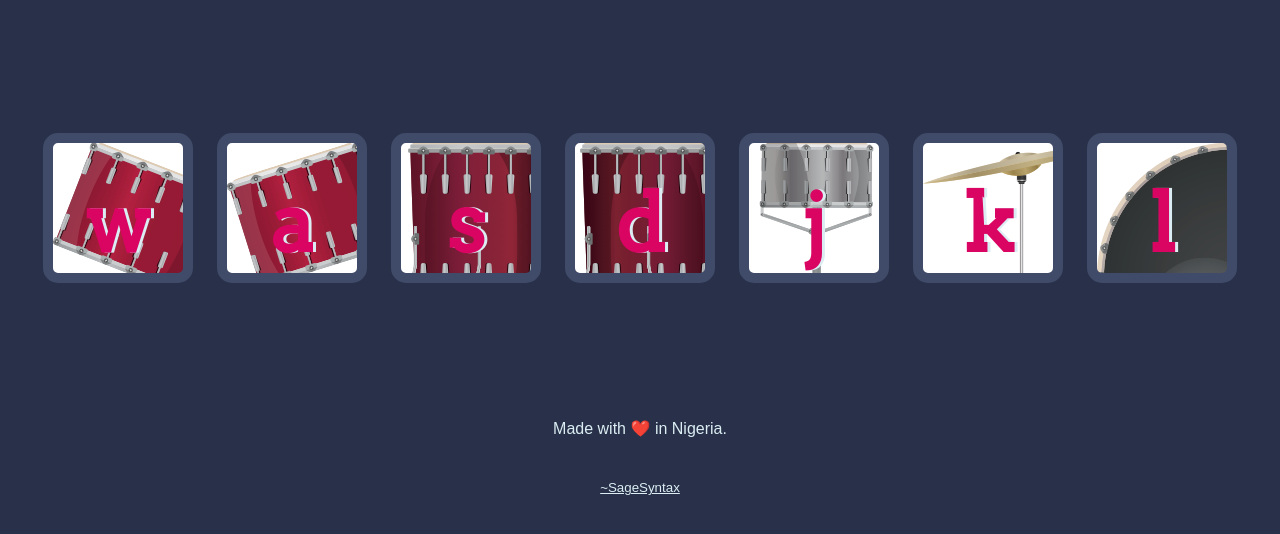
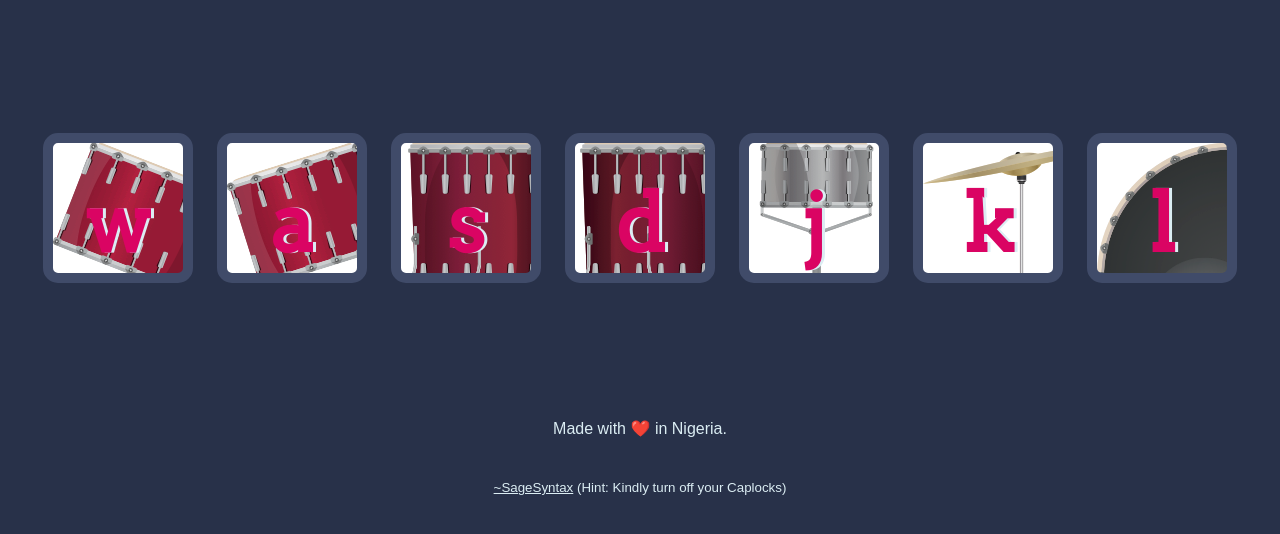
Before and after one commit to NiengeDavid/Drum-Kit-DOM, a plain HTML site: page index.html in a window 1280 px wide. Shown: the part 156-690 px from the top of the page. Drawn offline with Linux system fonts and the light colour scheme.

Commit message:
Committed via upload
Hint

```diff
--- a/index.html
+++ b/index.html
@@ -27,7 +27,7 @@
       <span>Made with ❤️ in Nigeria.</span>
     </div>
 
-    <div style="margin-top: 40px;"><span style="font-size: smaller; text-decoration: underline;">~SageSyntax</span></div>
+    <div style="margin-top: 40px;"><span style="font-size: smaller;"><a style="text-decoration: underline;">~SageSyntax</a> (Hint: Kindly turn off your Caplocks)</span></div>
   </footer>
   <script src="index.js"></script>
 </body>
--- a/index.js
+++ b/index.js
@@ -51,7 +51,7 @@ function makeSound(key) {
         break;
 
         default:
-            console.log(key)
+            //console.log(key)
         break;
     }
 }
```
